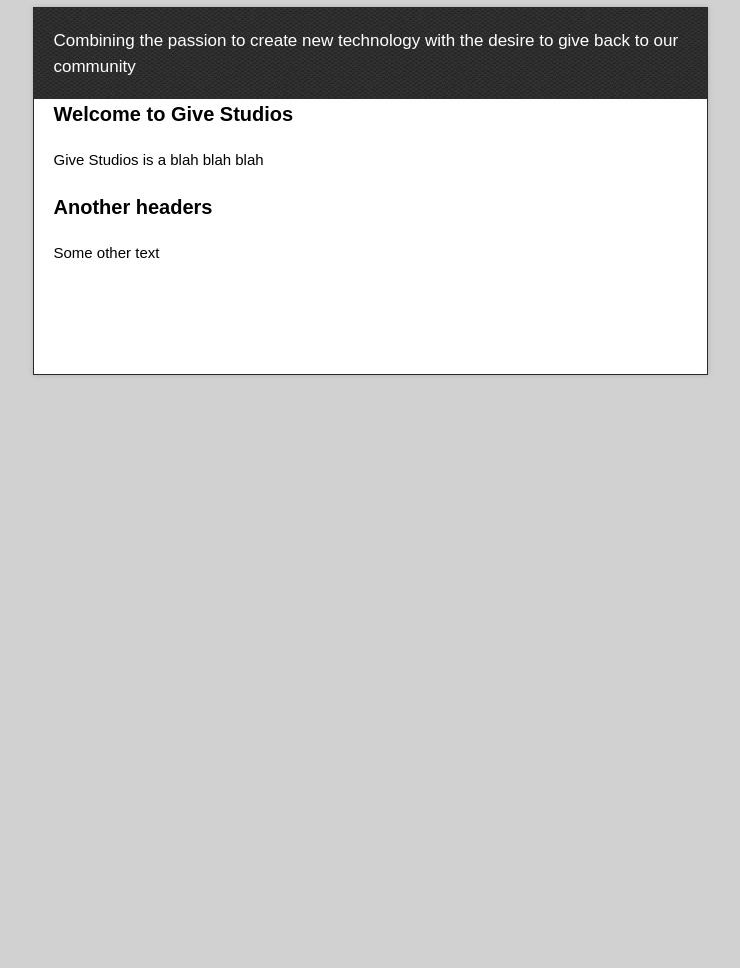
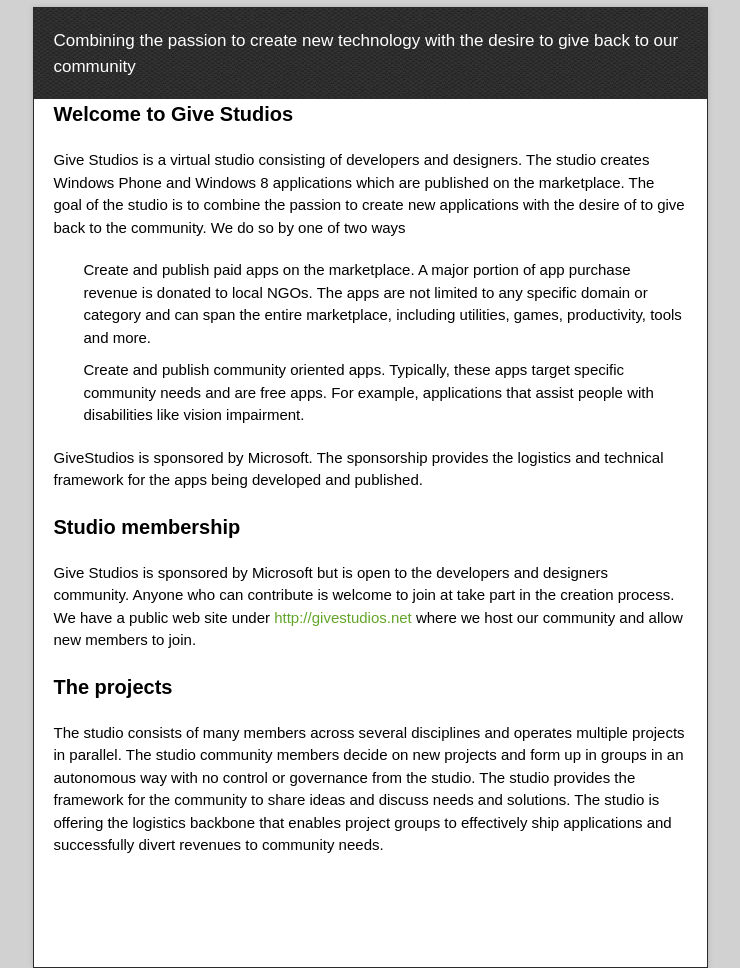
Before and after one commit to GiveStudios/GiveStudios, a plain HTML site: page index.html in a window 1280 px wide. Shown: the part 123-1091 px from the top of the page, without its empty margins (270-1010 px from the left). Before the commit the page ends 800 px from the top, so only its background shows below. Drawn offline with nearby package versions, Linux system fonts and the light colour scheme.

Commit message:
Update index.html
kk

```diff
--- a/index.html
+++ b/index.html
@@ -17,10 +17,8 @@
   <meta name="viewport" content="width=device-width,initial-scale=1">
 
 </head>
-
 <body>
-
-  <div class="wrapper">
+<div class="wrapper">
     <header>
       <h1 class="title">Give Studios</h1>
     </header>
@@ -28,15 +26,27 @@
       <p class="tagline">Combining the passion to create new technology with the desire to give back to our community</p>
       <div id="main" role="main">
         <article class="markdown-body">
-          <h3>Welcome to Give Studios</h3>
 
-<p>Give Studios is a blah blah blah</p>
+<h3>Welcome to Give Studios</h3>
+<p>Give Studios is a virtual studio consisting of developers and designers. The studio creates Windows Phone and Windows 8 applications which are published on the marketplace.
+The goal of the studio is to combine the passion to create new applications with the desire of to give back to the community. We do so by one of two ways</p>
+<ol>
+<li>Create and publish paid apps on the marketplace. A major portion of app purchase revenue is donated to local NGOs. The apps are not limited to any specific domain or category and can span the entire marketplace, including utilities, games, productivity, tools and more.</li>
+<li>Create and publish community oriented apps. Typically, these apps target specific community needs and are free apps. For example, applications that assist people with disabilities like vision impairment.</li>
+</ol>
+<p>
+GiveStudios is sponsored by Microsoft. The sponsorship provides the logistics and technical framework for the apps being developed and published.
+</p>
 
 
-<h3>Another headers</h3>
+<h3>Studio membership</h3>
 
-<p>Some other text</p>
+<p>Give Studios is sponsored by Microsoft but is open to the developers and designers community. Anyone who can contribute is welcome to join at take part in the creation process. We have a public web site under <a href=http://givestudios.net>http://givestudios.net</a> where we host our community and allow new members to join.</p>
 
+<h3>The projects</h3>
+<p>
+The studio consists of many members across several disciplines and operates multiple projects in parallel. The studio community members decide on new projects and form up in groups in an autonomous way with no control or governance from the studio. The studio provides the framework for the community to share ideas and discuss needs and solutions. The studio is offering the logistics backbone that enables project groups to effectively ship applications and successfully divert revenues to community needs.
+</p>
 
 
 </body>
```
